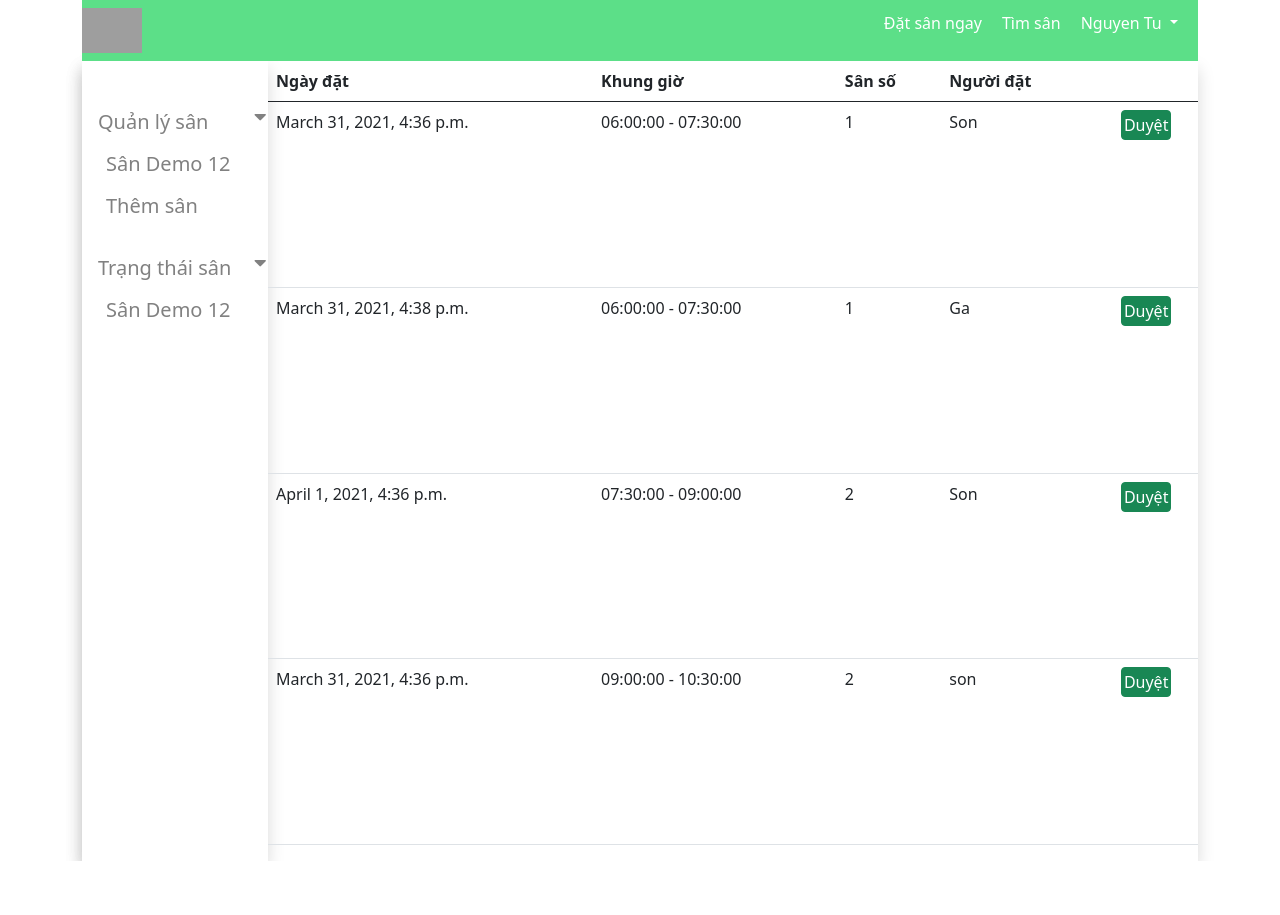
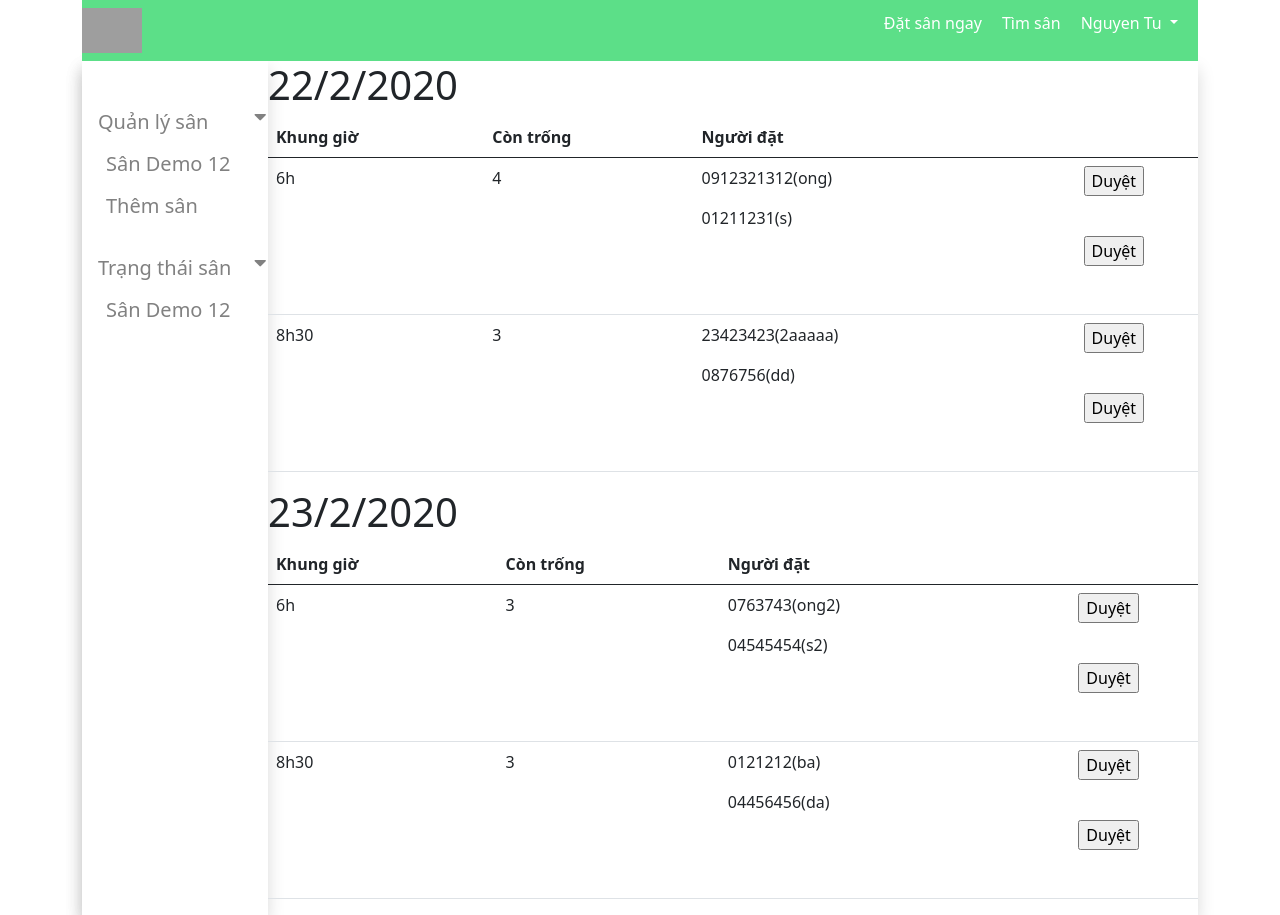
Before and after one commit to TuNguyen1111/Stadium, a Django app: page /owner/ in a window 1280 px wide. Before the commit the page ends 861 px from the top, so only its background shows below. Run offline with Django 3.2, Linux system fonts and the light colour scheme; a user stored in the database is signed in; data comes from the database, SQL or seed files in the repository; both versions use the stored data as it was after the commit; some libraries are stand-ins or nearby versions; grey boxes are pictures that could not be loaded.

Commit message:
Fixed stadiumDetail.html and test fake data in ownerPage

```diff
--- a/stadium/book_stadium/templates/book_stadium/owner.html
+++ b/stadium/book_stadium/templates/book_stadium/owner.html
@@ -1,54 +1,50 @@
 {% extends 'book_stadium/base.html' %}
 {% load crispy_forms_tags %}
 {% load static %}
+{% block css %}
+<link rel="stylesheet" href="{% static 'css/owner.css' %}">
+{% endblock %}
+
 {% block content %}
-<link rel="stylesheet" href="{% static 'css/owner.css' %}">
 
-{% for orders in total_orders %}
-    {% for order in orders%}
+{% for orders in all_orders %}
 
-    {% endfor %}
-{% endfor %}
-
+    <h1>{{orders.ngay}}</h1>
     <table class="table">
     <thead>
         <tr>
-        <th scope="col">Ngày đặt</th>
             <th scope="col">Khung giờ</th>
-        <th scope="col">Sân số</th>
+            <th scope="col">Còn trống</th>
             <th scope="col">Người đặt</th>
             <th scope="col"></th>
-
         </tr>
     </thead>
     <tbody>
-    {% for orders in total_orders %}
-        {% for order in orders%}
+        {% for time, value in orders.khung_gio.items %}
             <tr>
-            <td>{{order.order_datetime}}</td>
-            <td>{{order.stadium_time_frame}}</td>
-            <td>{{order.field_number}}</td>
-            <td>{{order.user}}</td>
+                <td>{{time}}</td>
+                <td>{{value.con_trong}}</td>
                 <td>
-                {% if order.is_accepted %}
-                Đã duyệt
+                    {% for users in value.nguoi_dat %}
+                        <p>{{users.sdt}}({{users.ten}})</p>
+                    {% endfor %}
+                </td>
+                <td>
+                    {% for users in value.nguoi_dat %}
+                        {% if users.da_duyet %}
+                        <p>Đã duyệt</p>
                         {% else %}
-                <form action="{% url 'accepted' order.id %}" method="POST">
-                    {% csrf_token %}
-                    <input class="btn btn-success accepted" type="submit" value="Duyệt">
+                        <form action="">
+                            <input type="submit" value="Duyệt">
                         </form>
                         {% endif %}
-
+                    {% endfor %}
                 </td>
             </tr>
         {% endfor %}
-    {% endfor %}
     </tbody>
     </table>
-
-
-
-
+{% endfor %}
 
 
 
--- a/stadium/book_stadium/templates/book_stadium/stadiumDetail.html
+++ b/stadium/book_stadium/templates/book_stadium/stadiumDetail.html
@@ -56,7 +56,7 @@
                 {% for hidden in form.hidden_fields %}
                 {{ hidden }}
                 {% endfor %}
-                <tr>
+                <tr class="time-frames">
                     <td>{{ form.time_frame }}
                     </td>
                     <td>
--- a/stadium/book_stadium/views.py
+++ b/stadium/book_stadium/views.py
@@ -111,10 +111,92 @@ class OwnerPage(LoginRequiredMixin, View):
             owner_order = Order.objects.filter(stadium_time_frame=stadium_time_frames[order])
             if len(owner_order) > 0:
                 total_orders.append(owner_order)
+
+        all_orders = [
+            {
+            'ngay': '22/2/2020',
+            'khung_gio': {
+            '6h': {
+                'con_trong': 4,
+                'nguoi_dat':[
+                    {
+                    'sdt': '0912321312',
+                    'ten': 'ong',
+                    'da_duyet': False
+                    },
+                    {
+                    'sdt': '01211231',
+                    'ten': 's',
+                    'da_duyet': False
+                    },
+                ]
+            },
+            '8h30': {
+                'con_trong': 3,
+                'nguoi_dat': [
+                    {
+                    'sdt': '23423423',
+                    'ten': '2aaaaa',
+                    'da_duyet': False
+                    },
+                    {
+                    'sdt': '0876756',
+                    'ten': 'dd',
+                    'da_duyet': False
+                    },
+                ]
+            },
+            }
+        },
+
+         {
+            'ngay': '23/2/2020',
+            'khung_gio': {
+            '6h': {
+                'con_trong': 3,
+                'nguoi_dat':[
+                    {
+                    'sdt': '0763743',
+                    'ten': 'ong2',
+                    'da_duyet': False
+                    },
+                    {
+                    'sdt': '04545454',
+                    'ten': 's2',
+                    'da_duyet': False
+                    },
+                ]
+            },
+            '8h30': {
+                'con_trong': 3,
+                'nguoi_dat': [
+                    {
+                    'sdt': '0121212',
+                    'ten': 'ba',
+                    'da_duyet': False
+                    },
+                    {
+                    'sdt': '04456456',
+                    'ten': 'da',
+                    'da_duyet': False
+                    },
+                ]
+            },
+            }
+        },
+        ]
+        print(all_orders[0]['khung_gio'])
+
+
         fields = {
             'total_orders': total_orders,
-            'fields': fields_by_owner
+            'fields': fields_by_owner,
+            'all_orders': all_orders
         }
+
+
+
+
         return render(request,
         'book_stadium/owner.html',
         fields,
--- a/stadium/static/css/owner.css
+++ b/stadium/static/css/owner.css
@@ -22,3 +22,8 @@ button {
 .accepted {
     padding: 2px;
 }
+
+.col {
+    display: flex;
+    flex-direction: column;
+}
```
Also changed, not shown: stadium/static/js/stadiumDetail.js (+13 -0 lines), stadium/db.sqlite3, stadium/static/css/stadiumDetail.css (line endings or trailing spaces). Lines whose indentation alone changed are shown as unchanged.
